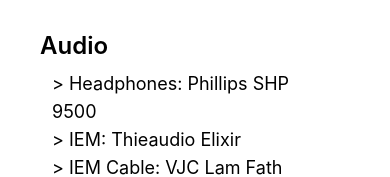
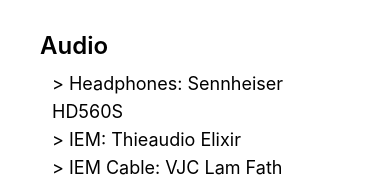
Before and after one commit to kawijayaa/muhammadoka.dev, a Next.js app: page /uses in a window 390 px wide. Shown: the part 1382-1559 px from the top of the page. Built offline with nearby package versions, Linux system fonts and the light colour scheme.

Commit message:
change headphones in uses page

```diff
--- a/pages/uses/index.js
+++ b/pages/uses/index.js
@@ -50,7 +50,7 @@
                 </ul>
                 <p className="text-2xl font-semibold">Audio</p>
                 <ul className="py-2 px-3 pb-8 text-lg">
-                    <li>&gt; Headphones: Phillips SHP 9500</li>
+                    <li>&gt; Headphones: Sennheiser HD560S</li>
                     <li>&gt; IEM: Thieaudio Elixir</li>
                     <li>&gt; IEM Cable: VJC Lam Fath Hybrid with 3.5mm Oyaide Rhodium Jack</li>
                     <li>&gt; Eartips: Acoustune AEX07 Size M</li>
```
